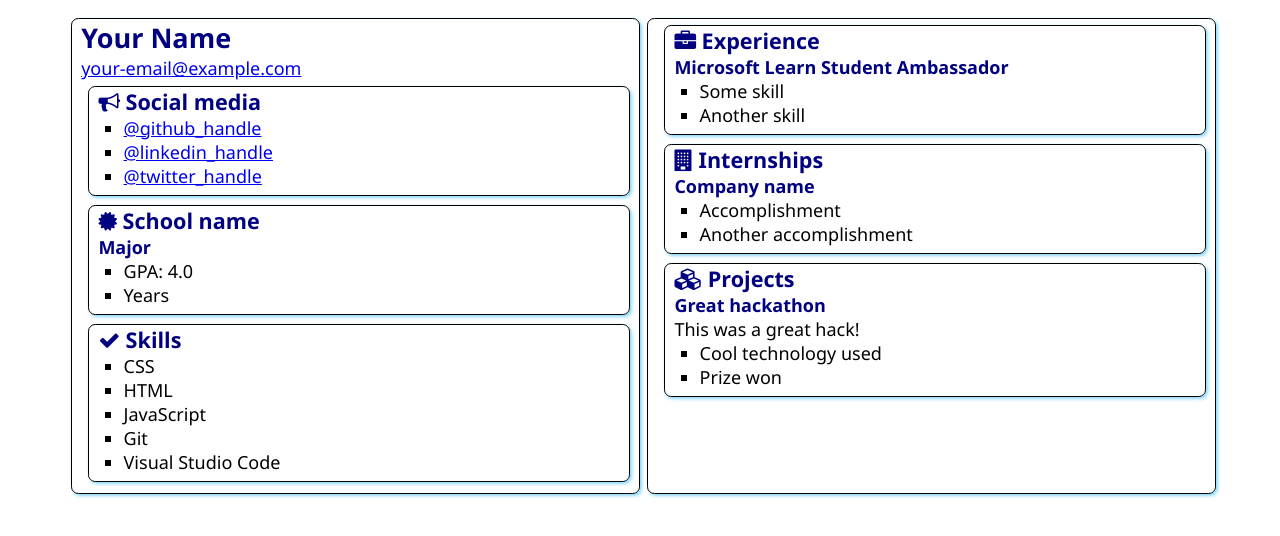
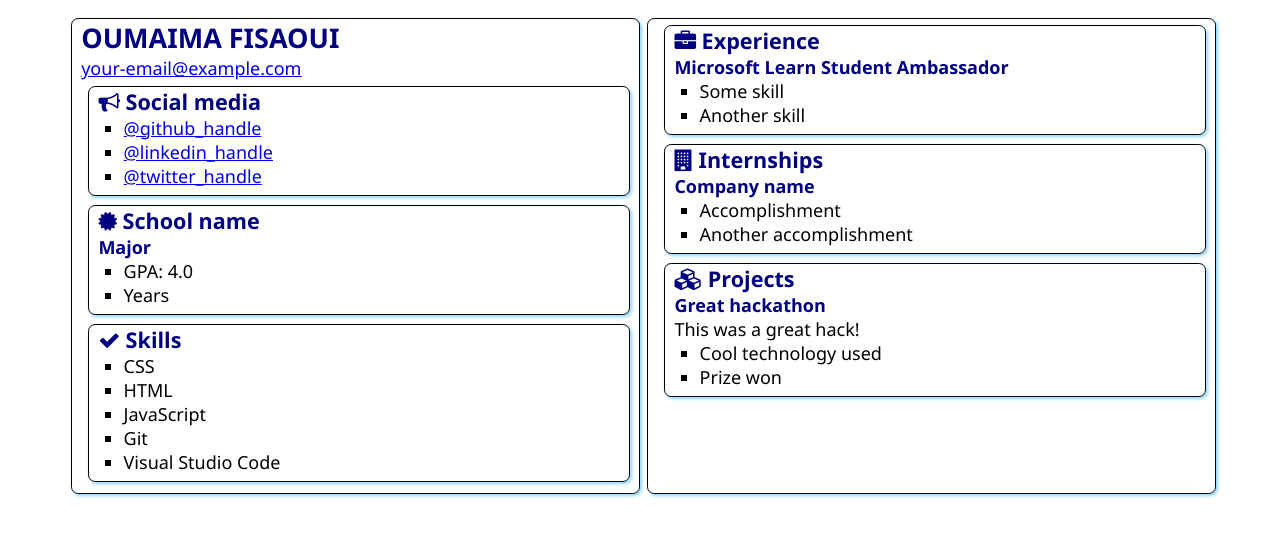
Before and after one commit to Oumaimafisaoui/SATechnicalOnboarding, a plain HTML site: page src/index.html in a window 1280 px wide. Drawn offline with Linux system fonts and the light colour scheme.

Commit message:
Commit to Main

```diff
--- a/src/index.html
+++ b/src/index.html
@@ -12,7 +12,7 @@
 <body>
     <main>
         <article class="box">
-            <h1>Your Name</h1>
+            <h1>OUMAIMA FISAOUI</h1>
             <div><a href="mailto:your.email@example.com">your-email@example.com</a></div>
 
             <section class="box">
```
